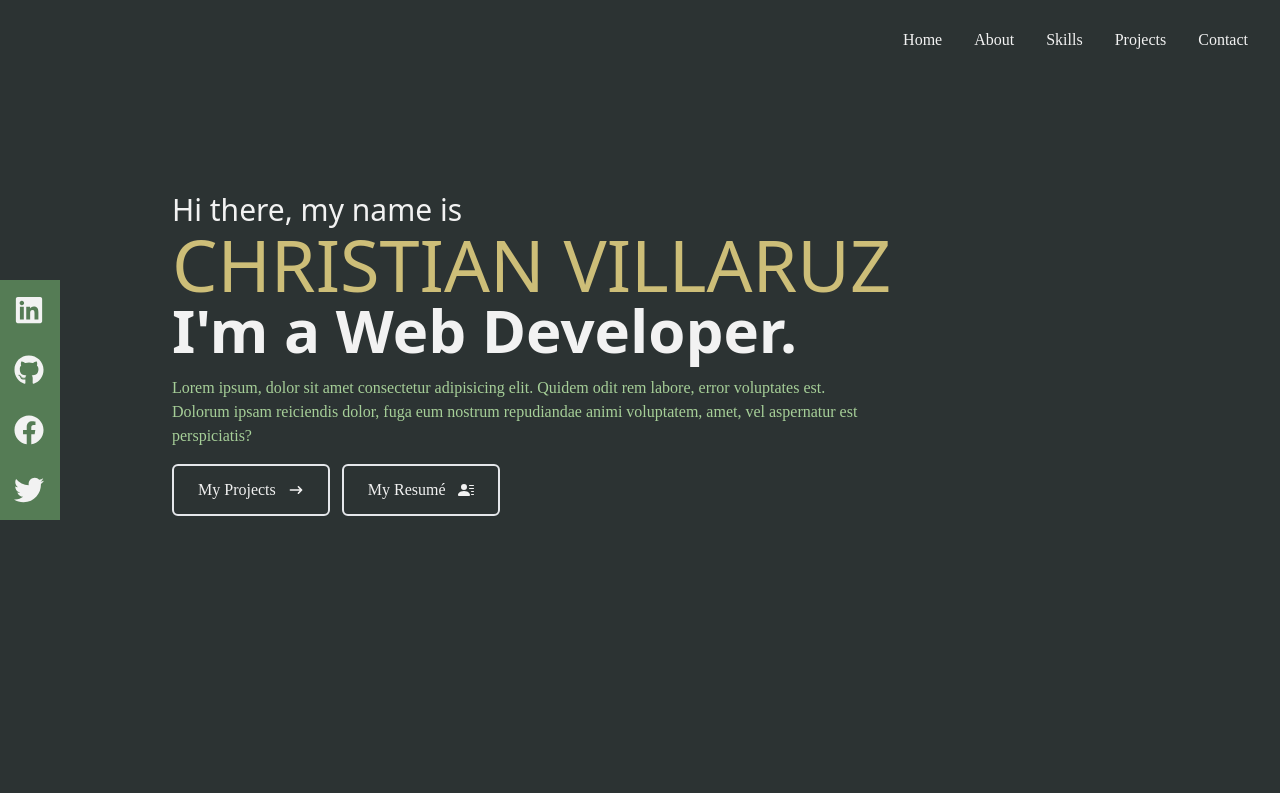
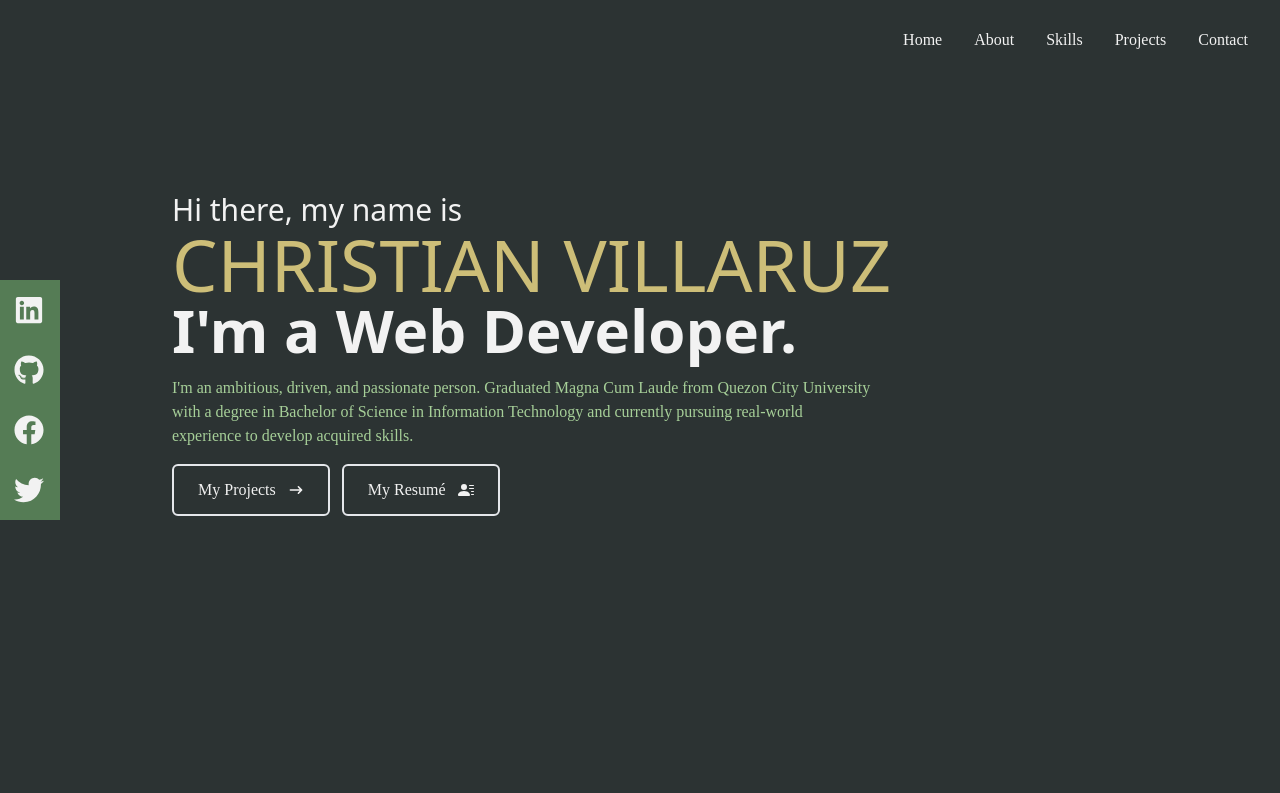
Before and after one commit to christiancvillaruz/portfolio, a React (Create React App) app: page / in a window 1280 px wide. Shown: the top 793 px of the page. Built offline with nearby package versions, Linux system fonts and the light colour scheme.

Commit message:
updated home component

```diff
--- a/src/components/Home.jsx
+++ b/src/components/Home.jsx
@@ -10,7 +10,7 @@ const Home = () => {
         <p className="text-subheadings text-3xl font-caveat">Hi there, my name is</p>
         <h1 className="text-4xl sm:text-7xl uppercase text-headings font-abril">Christian Villaruz</h1>
         <h2 className="text-4xl sm:text-6xl font-bold text-subheadings font-caveat">I'm a Web Developer.</h2>
-        <p className="text-paragraphs py-4 max-w-[700px]">Lorem ipsum, dolor sit amet consectetur adipisicing elit. Quidem odit rem labore, error voluptates est. Dolorum ipsam reiciendis dolor, fuga eum nostrum repudiandae animi voluptatem, amet, vel aspernatur est perspiciatis?</p>
+        <p className="text-paragraphs py-4 max-w-[700px]">I'm an ambitious, driven, and passionate person. Graduated Magna Cum Laude from Quezon City University with a degree in Bachelor of Science in Information Technology and currently pursuing real-world experience to develop acquired skills.</p>
         { /* Buttons */ }
         <div className="flex flex-row gap-3">
           <button className="text-subheadings group border-2 px-6 py-3 rounded-md flex items-center hover:font-bold hover:bg-headings hover:border-headings hover:text-zinc-900">My Projects
```
